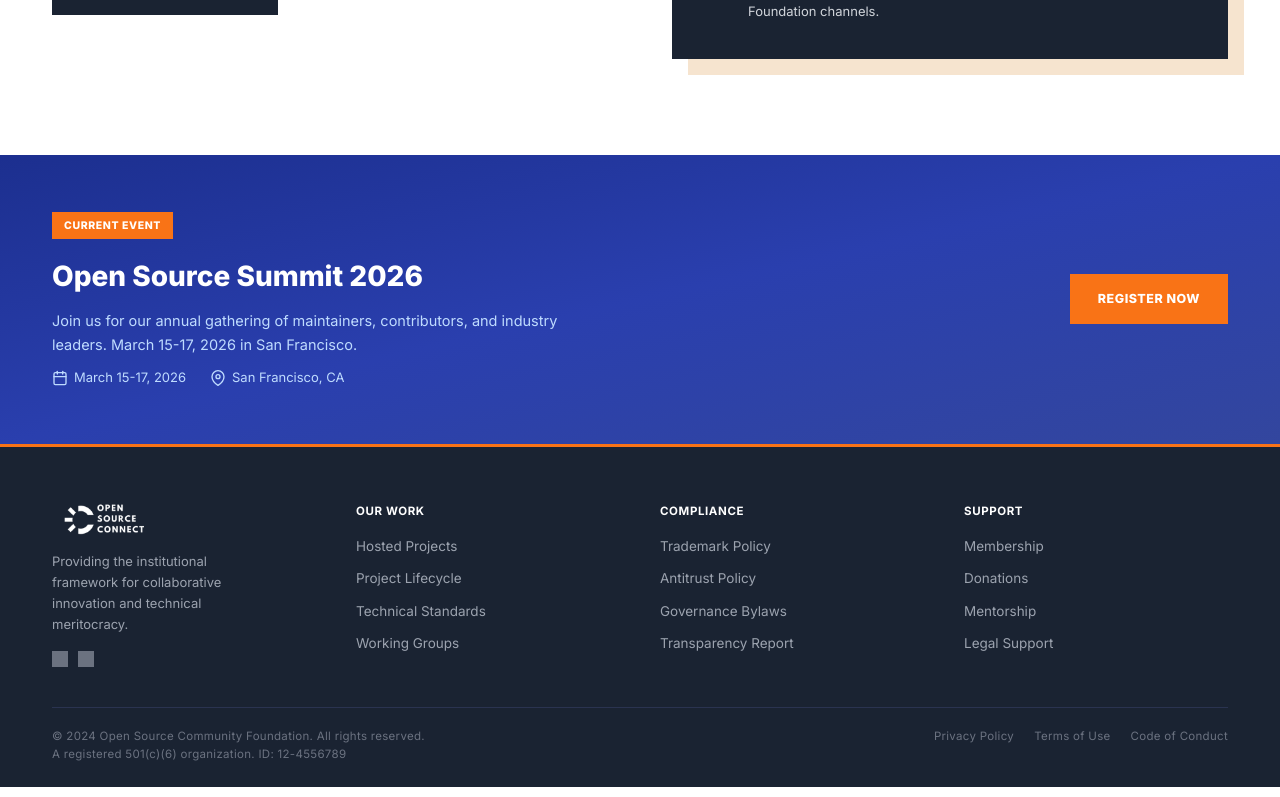
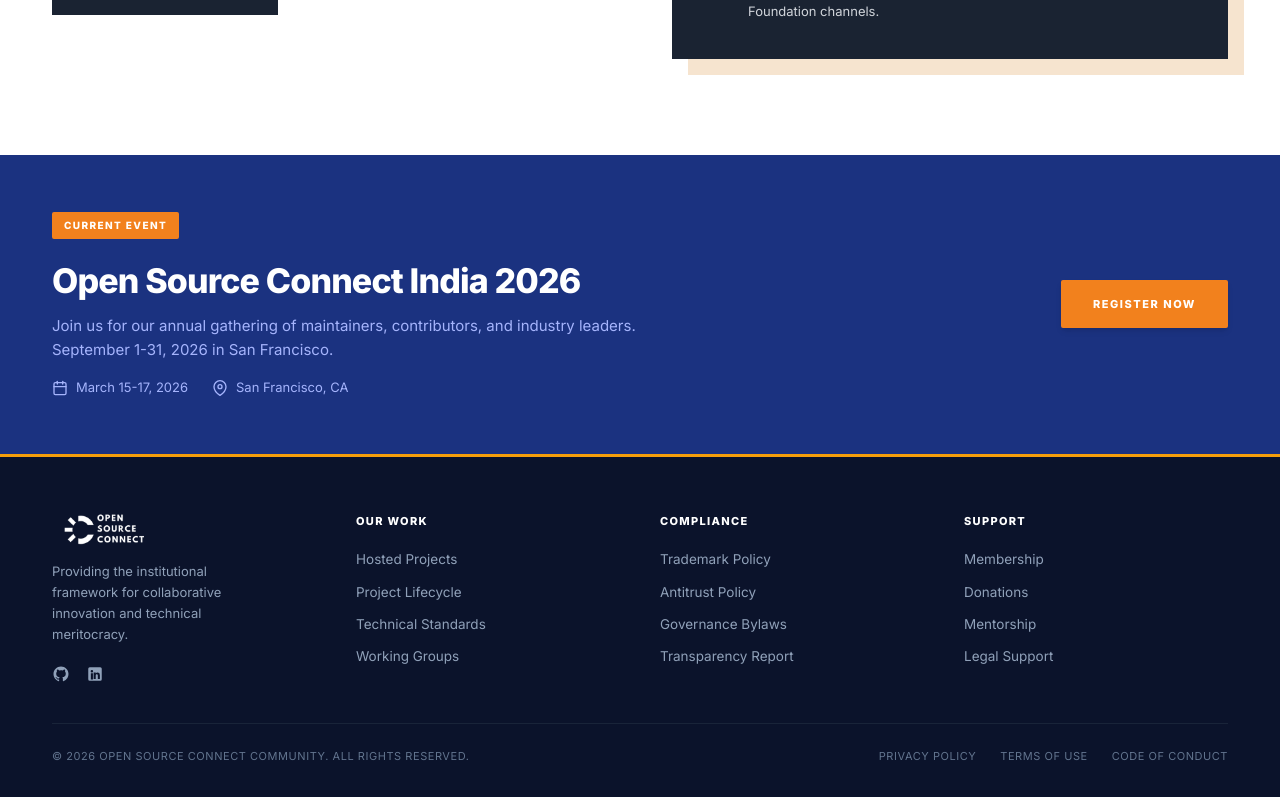
Before and after one commit to open-source-connect-01/OSC_India, a Next.js app: page / in a window 1280 px wide. Shown: the part 4841-5638 px from the top of the page. Built offline with nearby package versions, Linux system fonts and the light colour scheme.

Commit message:
Refactor FooterSection for improved accessibility and styling consistency

```diff
--- a/src/components/FooterSection.tsx
+++ b/src/components/FooterSection.tsx
@@ -1,3 +1,5 @@
+"use client";
+
 import Link from "next/link";
 import Image from "next/image";
 
@@ -21,7 +23,7 @@ const whyItems = [
 
 const footerLinks = [
   {
-    heading: "Our Work",
+    heading: "OUR WORK",
     links: [
       { label: "Hosted Projects", href: "#" },
       { label: "Project Lifecycle", href: "#" },
@@ -30,7 +32,7 @@ const footerLinks = [
     ],
   },
   {
-    heading: "Compliance",
+    heading: "COMPLIANCE",
     links: [
       { label: "Trademark Policy", href: "#" },
       { label: "Antitrust Policy", href: "#" },
@@ -39,7 +41,7 @@ const footerLinks = [
     ],
   },
   {
-    heading: "Support",
+    heading: "SUPPORT",
     links: [
       { label: "Membership", href: "#" },
       { label: "Donations", href: "#" },
@@ -63,7 +65,7 @@ export default function FooterSection() {
                 <br />
                 OSC?
               </h1>
-              <p className="mt-5 text-[15px] sm:text-[15.5px] text-gray-400 leading-relaxed max-w-[440px]">
+              <p className="mt-5 text-[15px] sm:text-[15.5px] text-slate-600 font-medium leading-relaxed max-w-[440px]">
                 Your support helps us provide free learning opportunities, reward
                 contributors, organize world-class events, and make open source
                 accessible to everyone.
@@ -132,23 +134,32 @@ export default function FooterSection() {
       </section>
 
       {/* ===== EVENT BANNER ===== */}
-      <section className="w-full bg-gradient-to-br from-[#1c2f8f] via-[#2a3fae] to-[#33469e] border-b-[3px] border-accent-orange">
+      <section className="w-full bg-[#1B3280] border-b-[3px] border-[#F59E0B]">
         <div className="max-w-[1240px] mx-auto px-6 lg:px-8 py-10 sm:py-12 lg:py-14">
           <div className="flex flex-col lg:flex-row lg:items-center lg:justify-between gap-6 lg:gap-8">
             <div>
-              <span className="inline-block bg-accent-orange text-white text-[10.5px] font-extrabold tracking-[0.6px] uppercase px-3 py-1.5 mb-4">
-                Current Event
+              <span className="inline-block bg-[#F2811D] text-white text-[10px] font-extrabold tracking-[0.14em] uppercase px-3 py-1.5 rounded-[2px] mb-4">
+                CURRENT EVENT
               </span>
-              <h2 className="text-[24px] sm:text-[28px] font-extrabold text-white mb-3">
-                Open Source Summit 2026
+              <h2 className="text-[26px] sm:text-[32px] lg:text-[34px] font-extrabold text-white mb-2 tracking-tight">
+                Open Source Connect India 2026
               </h2>
-              <p className="text-[14px] sm:text-[14.5px] text-blue-200 leading-relaxed max-w-[560px] mb-3">
-                Join us for our annual gathering of maintainers, contributors,
-                and industry leaders. March 15-17, 2026 in San Francisco.
+              <p className="text-[14px] sm:text-[15px] text-[#A5B4FC] leading-relaxed max-w-[620px] mb-4">
+                Join us for our annual gathering of maintainers, contributors, and industry leaders. September 1-31, 2026 in San Francisco.
               </p>
-              <div className="flex flex-wrap gap-4 sm:gap-6 text-[13px] text-blue-200">
-                <span className="flex items-center gap-1.5">
-                  <svg width="16" height="16" viewBox="0 0 24 24" fill="none" stroke="currentColor" strokeWidth="2" strokeLinecap="round" strokeLinejoin="round" className="shrink-0">
+              <div className="flex flex-wrap gap-4 sm:gap-6 text-[13px] text-[#A5B4FC]">
+                <span className="flex items-center gap-2">
+                  <svg
+                    width="16"
+                    height="16"
+                    viewBox="0 0 24 24"
+                    fill="none"
+                    stroke="currentColor"
+                    strokeWidth="2"
+                    strokeLinecap="round"
+                    strokeLinejoin="round"
+                    className="shrink-0"
+                  >
                     <rect x="3" y="4" width="18" height="18" rx="2" ry="2" />
                     <line x1="16" y1="2" x2="16" y2="6" />
                     <line x1="8" y1="2" x2="8" y2="6" />
@@ -156,8 +167,18 @@ export default function FooterSection() {
                   </svg>
                   March 15-17, 2026
                 </span>
-                <span className="flex items-center gap-1.5">
-                  <svg width="16" height="16" viewBox="0 0 24 24" fill="none" stroke="currentColor" strokeWidth="2" strokeLinecap="round" strokeLinejoin="round" className="shrink-0">
+                <span className="flex items-center gap-2">
+                  <svg
+                    width="16"
+                    height="16"
+                    viewBox="0 0 24 24"
+                    fill="none"
+                    stroke="currentColor"
+                    strokeWidth="2"
+                    strokeLinecap="round"
+                    strokeLinejoin="round"
+                    className="shrink-0"
+                  >
                     <path d="M21 10c0 7-9 13-9 13s-9-6-9-13a9 9 0 0 1 18 0z" />
                     <circle cx="12" cy="10" r="3" />
                   </svg>
@@ -167,41 +188,53 @@ export default function FooterSection() {
             </div>
             <Link
               href="#"
-              className="inline-flex items-center justify-center w-full sm:w-auto h-[50px] px-7 bg-accent-orange text-white text-[12.5px] font-extrabold tracking-[0.5px] uppercase hover:opacity-90 transition-all duration-200 shrink-0"
+              className="inline-flex items-center justify-center w-full sm:w-auto h-[48px] px-8 bg-[#F2811D] text-white text-[11px] font-extrabold tracking-[0.14em] uppercase rounded-[2px] hover:bg-orange-600 transition-all duration-200 shrink-0 shadow-md"
             >
-              Register Now
+              REGISTER NOW
             </Link>
           </div>
         </div>
       </section>
 
       {/* ===== FOOTER ===== */}
-      <footer className="w-full bg-navy-deep text-gray-400">
-        <div className="max-w-[1240px] mx-auto px-6 lg:px-8 pt-12 sm:pt-14 pb-6">
+      <footer className="w-full bg-[#0B132B] text-gray-400">
+        <div className="max-w-[1240px] mx-auto px-6 lg:px-8 pt-12 sm:pt-14 pb-8">
           <div className="grid grid-cols-1 sm:grid-cols-2 lg:grid-cols-4 gap-8 lg:gap-10 pb-10">
-            {/* Brand column */}
+            {/* Brand Column */}
             <div className="sm:col-span-2 lg:col-span-1">
               <Image
                 src="/logo.png"
                 alt="Open Source Connect"
-                width={140}
-                height={36}
+                width={150}
+                height={38}
                 className="h-8 w-auto object-contain brightness-0 invert mb-4"
               />
-              <p className="text-[13px] leading-relaxed max-w-[260px] sm:max-w-[220px] mb-4">
+              <p className="text-[13px] leading-relaxed text-slate-400 max-w-[260px] sm:max-w-[220px] mb-5">
                 Providing the institutional framework for collaborative
                 innovation and technical meritocracy.
               </p>
-              <div className="flex gap-2.5">
-                <span className="w-4 h-4 bg-gray-500 inline-block" />
-                <span className="w-4 h-4 bg-gray-500 inline-block" />
+              {/* Social Icons (GitHub & LinkedIn matching screenshot) */}
+              <div className="flex items-center gap-4 text-slate-400">
+                {/* GitHub Icon */}
+                <Link href="#" className="hover:text-white transition-colors" aria-label="GitHub">
+                  <svg width="18" height="18" viewBox="0 0 24 24" fill="currentColor">
+                    <path fillRule="evenodd" clipRule="evenodd" d="M12 2C6.477 2 2 6.484 2 12.017c0 4.425 2.865 8.18 6.839 9.504.5.092.682-.217.682-.483 0-.237-.008-.868-.013-1.703-2.782.605-3.369-1.343-3.369-1.343-.454-1.158-1.11-1.466-1.11-1.466-.908-.62.069-.608.069-.608 1.003.07 1.53 1.032 1.53 1.032.892 1.53 2.341 1.088 2.91.832.092-.647.35-1.088.636-1.338-2.22-.253-4.555-1.113-4.555-4.951 0-1.093.39-1.988 1.029-2.688-.103-.253-.446-1.272.098-2.65 0 0 .84-.27 2.75 1.026A9.564 9.564 0 0112 6.844c.85.004 1.705.115 2.504.337 1.909-1.296 2.747-1.027 2.747-1.027.546 1.379.202 2.398.1 2.651.64.7 1.028 1.595 1.028 2.688 0 3.848-2.339 4.695-4.566 4.943.359.309.678.92.678 1.855 0 1.338-.012 2.419-.012 2.747 0 .268.18.58.688.482A10.019 10.019 0 0022 12.017C22 6.484 17.522 2 12 2z" />
+                  </svg>
+                </Link>
+
+                {/* LinkedIn Icon */}
+                <Link href="#" className="hover:text-white transition-colors" aria-label="LinkedIn">
+                  <svg width="18" height="18" viewBox="0 0 24 24" fill="currentColor">
+                    <path d="M19 3a2 2 0 0 1 2 2v14a2 2 0 0 1-2 2H5a2 2 0 0 1-2-2V5a2 2 0 0 1 2-2h14m-.5 15.5v-5.3a3.26 3.26 0 0 0-3.26-3.26c-.85 0-1.84.52-2.28 1.3v-1.11h-2.79v8.37h2.79v-4.93c0-.77.62-1.4 1.39-1.4a1.4 1.4 0 0 1 1.4 1.4v4.93h2.75M6.46 10.9v8.37H9.25V10.9H6.46M7.86 6.74a1.65 1.65 0 1 0 0 3.3 1.65 1.65 0 0 0 0-3.3z" />
+                  </svg>
+                </Link>
               </div>
             </div>
 
-            {/* Link columns */}
+            {/* Link Columns */}
             {footerLinks.map((col) => (
               <div key={col.heading}>
-                <h5 className="text-white text-[11.5px] font-bold tracking-[0.6px] uppercase mb-4">
+                <h5 className="text-white text-[11px] font-extrabold tracking-[0.12em] uppercase mb-5">
                   {col.heading}
                 </h5>
                 <div className="space-y-3">
@@ -209,7 +242,7 @@ export default function FooterSection() {
                     <Link
                       key={link.label}
                       href={link.href}
-                      className="block text-[13.5px] text-gray-400 hover:text-white transition-colors duration-200"
+                      className="block text-[13.5px] text-slate-400 hover:text-white transition-colors duration-200"
                     >
                       {link.label}
                     </Link>
@@ -219,21 +252,21 @@ export default function FooterSection() {
             ))}
           </div>
 
-          {/* Bottom bar */}
-          <div className="border-t border-[#2a3350] pt-5 flex flex-col sm:flex-row justify-between gap-3 text-[11.5px] text-gray-500 tracking-[0.3px]">
+          {/* Bottom Legal Bar */}
+          <div className="border-t border-slate-800/80 pt-6 flex flex-col sm:flex-row justify-between gap-4 text-[11px] text-slate-500 tracking-[0.05em] uppercase">
             <div>
-              &copy; 2024 Open Source Community Foundation. All rights reserved.
+              &copy; 2026 OPEN SOURCE CONNECT COMMUNITY. ALL RIGHTS RESERVED.
               <br className="hidden sm:block" />
-              {" "}A registered 501(c)(6) organization. ID: 12-4556789
+
             </div>
-            <div className="flex flex-wrap gap-x-5 gap-y-2">
-              <Link href="#" className="hover:text-white transition-colors duration-200 whitespace-nowrap">
+            <div className="flex flex-wrap gap-x-6 gap-y-2">
+              <Link href="#" className="hover:text-slate-300 transition-colors whitespace-nowrap">
                 Privacy Policy
               </Link>
-              <Link href="#" className="hover:text-white transition-colors duration-200 whitespace-nowrap">
+              <Link href="#" className="hover:text-slate-300 transition-colors whitespace-nowrap">
                 Terms of Use
               </Link>
-              <Link href="#" className="hover:text-white transition-colors duration-200 whitespace-nowrap">
+              <Link href="#" className="hover:text-slate-300 transition-colors whitespace-nowrap">
                 Code of Conduct
               </Link>
             </div>
```
